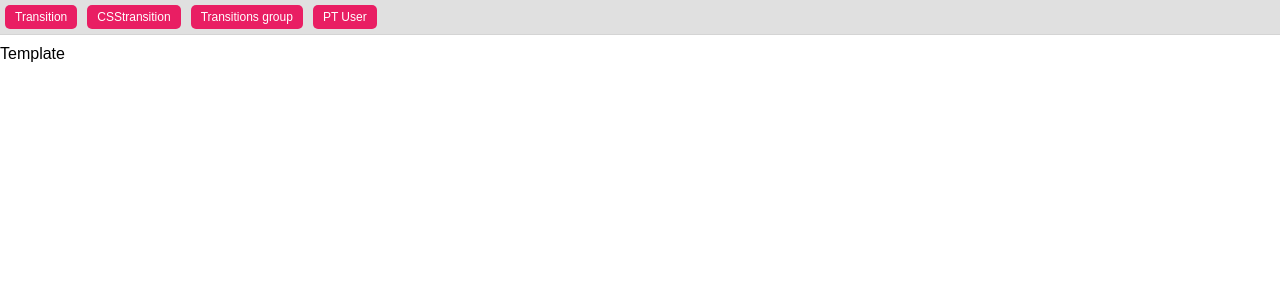
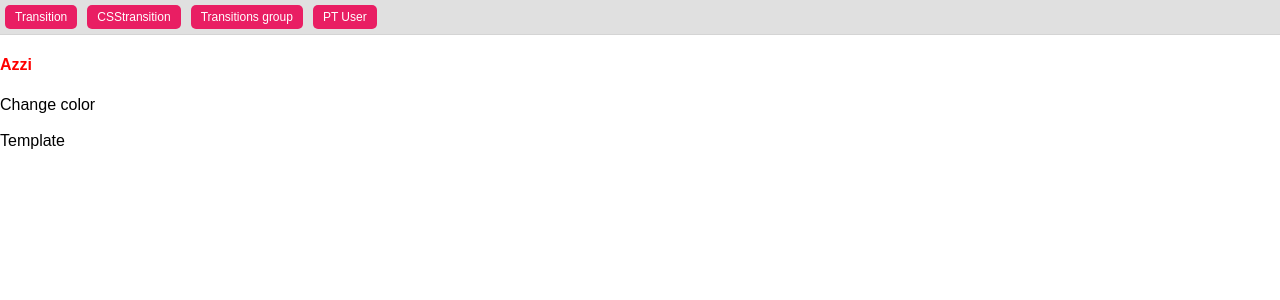
Before and after one commit to BarriF13/Transition-react, a React (Create React App) app: page /user in a window 1280 px wide. Shown: the top 300 px of the page. Built offline with nearby package versions, Linux system fonts and the light colour scheme.

Commit message:
Use of ref

```diff
--- a/src/components/User.js
+++ b/src/components/User.js
@@ -12,12 +12,26 @@
     hobbies:['run', 'jump'],
     spanish:false,
     message(){console.log('hey');},
-    car:{brand:"BMW",model:'3m'}
+    car:{brand:"BMW",model:'3m'},
+    mother:'Azzi',
+    color: 'red'
   }
+  changeColor (){
+    // this.setState({
+    //   color:'orange'
+    // }) --or do below
+    this.refs.myColor.style.color ='blue'
+    this.refs.myColor.style.fontSize ='30px'
 
+  }
   render() {
+    const style ={
+      color: this.state.color}
     return (
       <div>
+        <h4 style={style} ref="myColor">{this.state.mother}</h4>
+
+        <div onClick={()=>this.changeColor()}>Change color</div><br/>
         <UserTemplate {...this.state}/>
 
 
--- a/src/components/User_template.js
+++ b/src/components/User_template.js
@@ -9,7 +9,7 @@
     </div>
   )
 };
-UserTemplate.PropTypes = {
+UserTemplate.propTypes = {
   name:PropTypes.oneOfType([
     PropTypes.string,
     PropTypes.number ,
@@ -22,7 +22,12 @@
   spanish:PropTypes.bool,
  message:PropTypes.func,
  car:PropTypes.object,
- mother: PropTypes.string.isRequired,
+ mother: function(props, propName, componentName){
+  //
+  if(props[propName] !== 'Cyrus'){
+    return new Error(`The name ${props[propName]} is not correct. should be Barri `)
+  }
+ }
 
 }
 
```
